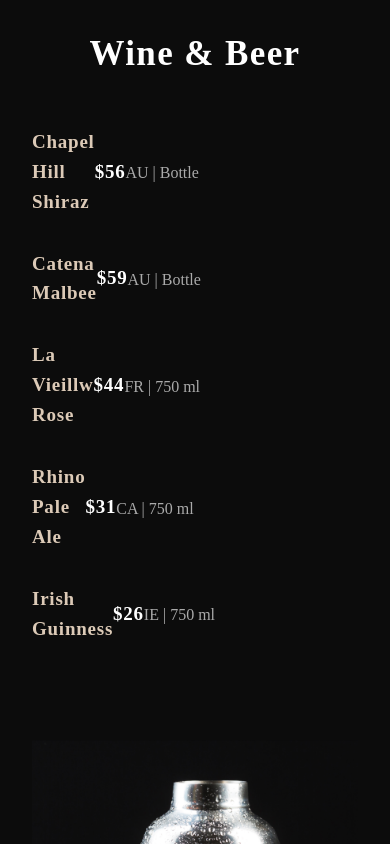
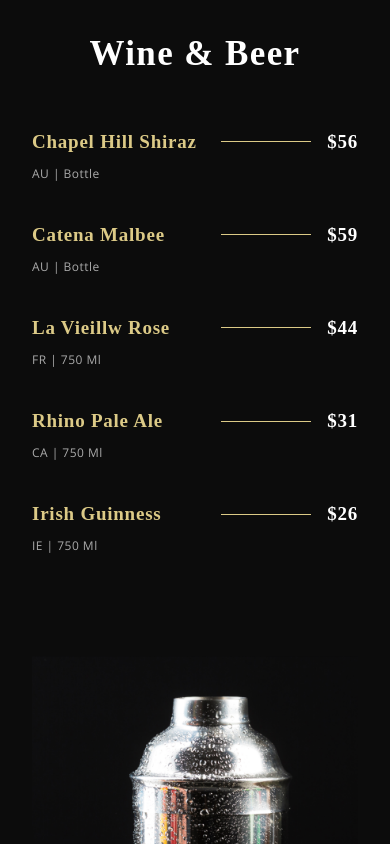
Before and after one commit to hjasaiwal114/GRICH-RESTAURANT, a React (Create React App) app: page / in a window 390 px wide. Shown: the part 2940-3784 px from the top of the page. Built offline with nearby package versions, Linux system fonts and the light colour scheme; a web font is replaced by a local one.

Commit message:
make it responsive

```diff
--- a/src/components/Menuitem/MenuItem.css
+++ b/src/components/Menuitem/MenuItem.css
@@ -24,7 +24,8 @@
 .app__menuitem-dash {
     width: 90px;
     height: 1px;
-    background: 0 1 rem;
+    background: var(--color-golden);
+    margin: 0 1rem;
 }
 
 .app__menuitem-price {
--- a/src/components/Menuitem/MenuItem.jsx
+++ b/src/components/Menuitem/MenuItem.jsx
@@ -2,20 +2,20 @@
 
 import './MenuItem.css';
 
-const MenuItem = ({ title, price, tags}) => (
-  <div className='app__menuitem'>
-    <div className='app__menuitem-head'>
-      <div className='app__menuitem-name'>
-        <p className='p__cormorant' style={{ color: '#DCCAB7' }}>{title}</p>
+const MenuItem = ({ title, price, tags }) => (
+  <div className="app__menuitem">
+    <div className="app__menuitem-head">
+      <div className="app__menuitem-name">
+        <p className="p__cormorant" style={{ color: '#DCCA87' }}>{title}</p>
       </div>
-      <div className="aap__menuitem-dash">
-        <div className="app__menuitem-price">
-          <p className="p__cormorant">{price}</p>
-        </div>
+      <div className="app__menuitem-dash" />
+      <div className="app__menuitem-price">
+        <p className="p__cormorant">{price}</p>
       </div>
-      <div className="app__menuitem-sub">
-        <p className="p__opensas" style={{ color: '#AAAAAA'}}>{tags}</p>
-      </div>
+    </div>
+
+    <div className="app__menuitem-sub">
+      <p className="p__opensans" style={{ color: '#AAAAAA' }}>{tags}</p>
     </div>
   </div>
 );
```
Also changed, not shown: src/container/Menu/SpecialMenu.css (line endings or trailing spaces).
